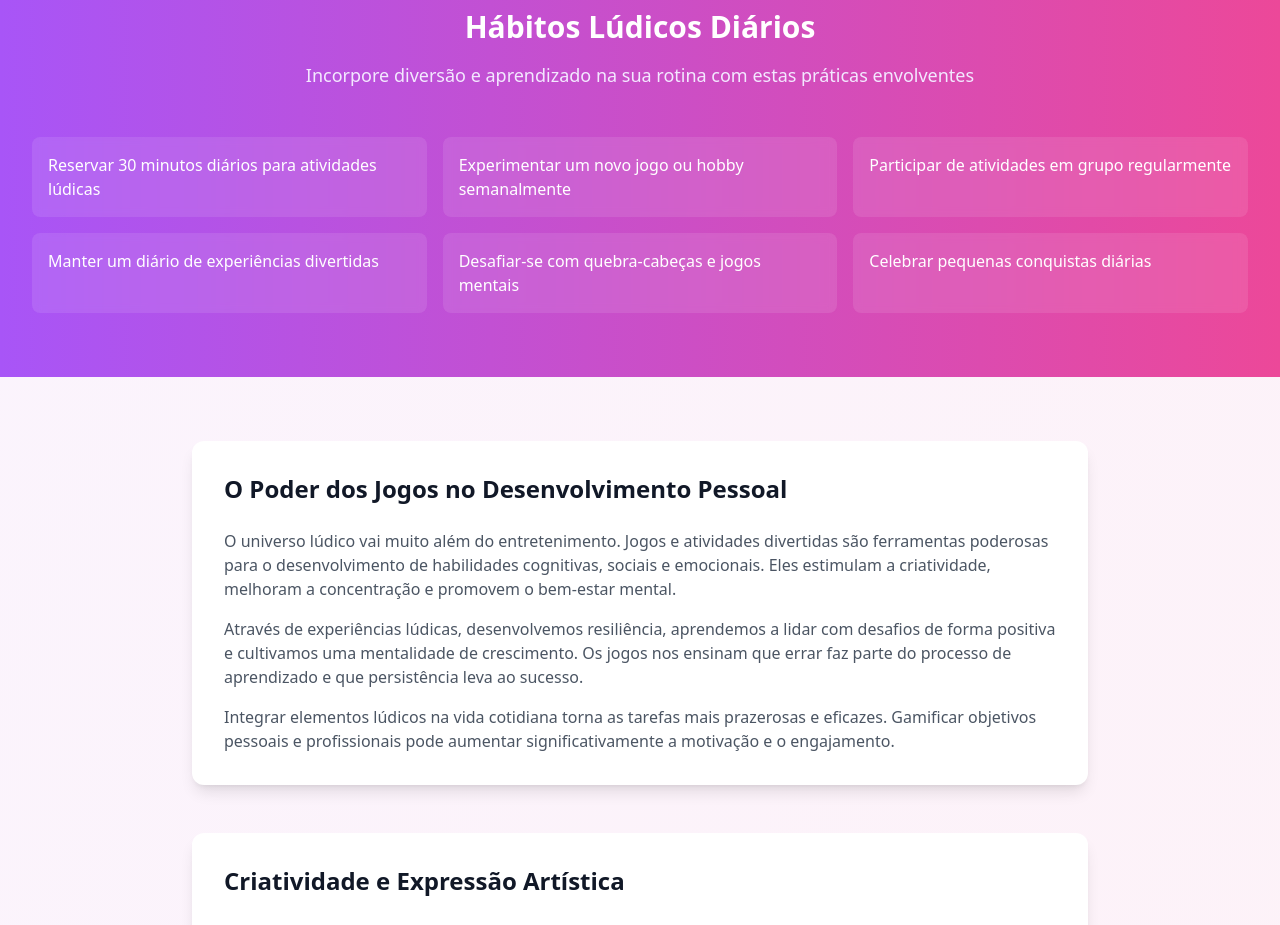
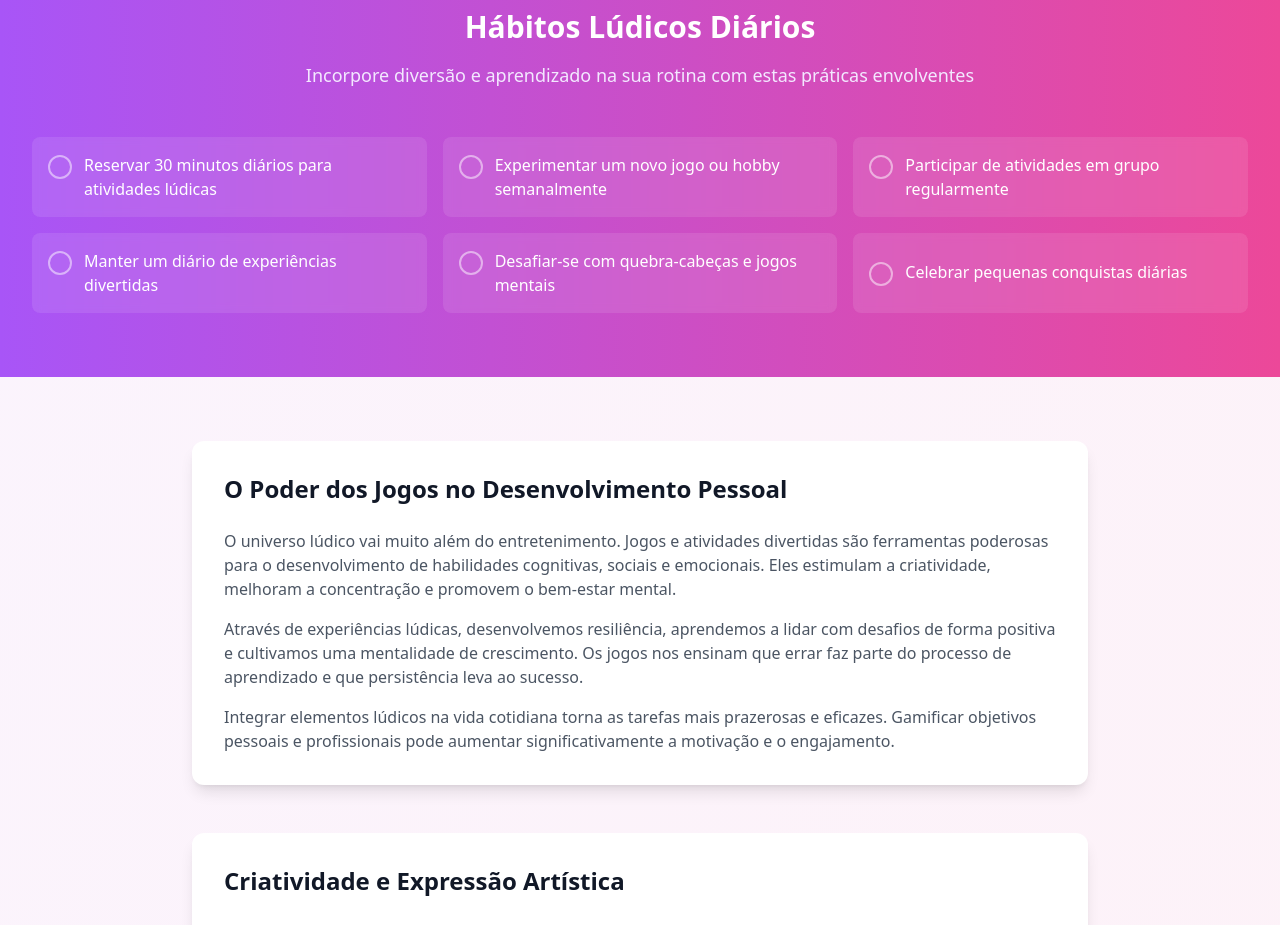
Before and after one commit to Joao-Victor05/Novo.Olhar, a React (Vite) app: page /ludis in a window 1280 px wide. Shown: the part 1580-2505 px from the top of the page. Built offline with nearby package versions, Linux system fonts and the light colour scheme.

Commit message:
Implement click actions for daily ludic habits
Add click functionality to the daily ludic habits section in the Ludis module.

```diff
--- a/src/pages/Ludis.tsx
+++ b/src/pages/Ludis.tsx
@@ -1,9 +1,10 @@
+import React, { useState } from 'react';
+import Navigation from '../components/Navigation';
+import { Gamepad2, Zap, Sparkles, Trophy, Smile, Star, Check } from 'lucide-react';
 
-import React from 'react';
-import Navigation from '../components/Navigation';
-import { Gamepad2, Zap, Sparkles, Trophy, Smile, Star } from 'lucide-react';
+const Ludis = () => {
+  const [completedHabits, setCompletedHabits] = useState<Set<number>>(new Set());
 
-const Saude = () => {
   const ludisAreas = [
     {
       title: 'Jogos e Diversão',
@@ -63,6 +64,16 @@ const Saude = () => {
     'Desafiar-se com quebra-cabeças e jogos mentais',
     'Celebrar pequenas conquistas diárias'
   ];
+
+  const toggleHabit = (index: number) => {
+    const newCompletedHabits = new Set(completedHabits);
+    if (newCompletedHabits.has(index)) {
+      newCompletedHabits.delete(index);
+    } else {
+      newCompletedHabits.add(index);
+    }
+    setCompletedHabits(newCompletedHabits);
+  };
 
   return (
     <div className="min-h-screen bg-gradient-to-br from-purple-50 to-pink-50">
@@ -147,12 +158,40 @@ const Saude = () => {
 
           <div className="grid grid-cols-1 md:grid-cols-2 lg:grid-cols-3 gap-4">
             {ludisHabits.map((habit, index) => (
-              <div
+              <button
                 key={habit}
-                className="bg-white/10 backdrop-blur-sm rounded-lg p-4 hover:bg-white/20 transition-colors duration-200"
+                onClick={() => toggleHabit(index)}
+                className={`
+                  relative p-4 rounded-lg transition-all duration-200 text-left
+                  ${completedHabits.has(index)
+                    ? 'bg-white/20 backdrop-blur-sm border-2 border-white/50'
+                    : 'bg-white/10 backdrop-blur-sm hover:bg-white/20'
+                  }
+                `}
               >
-                <span className="text-white font-medium">{habit}</span>
-              </div>
+                <div className="flex items-start space-x-3">
+                  <div className={`
+                    flex-shrink-0 w-6 h-6 rounded-full border-2 flex items-center justify-center mt-0.5
+                    ${completedHabits.has(index)
+                      ? 'bg-white border-white'
+                      : 'border-white/50 hover:border-white'
+                    }
+                  `}>
+                    {completedHabits.has(index) && (
+                      <Check className="h-4 w-4 text-purple-500" />
+                    )}
+                  </div>
+                  <span className={`
+                    font-medium
+                    ${completedHabits.has(index)
+                      ? 'text-white line-through opacity-75'
+                      : 'text-white'
+                    }
+                  `}>
+                    {habit}
+                  </span>
+                </div>
+              </button>
             ))}
           </div>
         </div>
@@ -214,4 +253,4 @@ const Saude = () => {
   );
 };
 
-export default Saude;
+export default Ludis;
```
